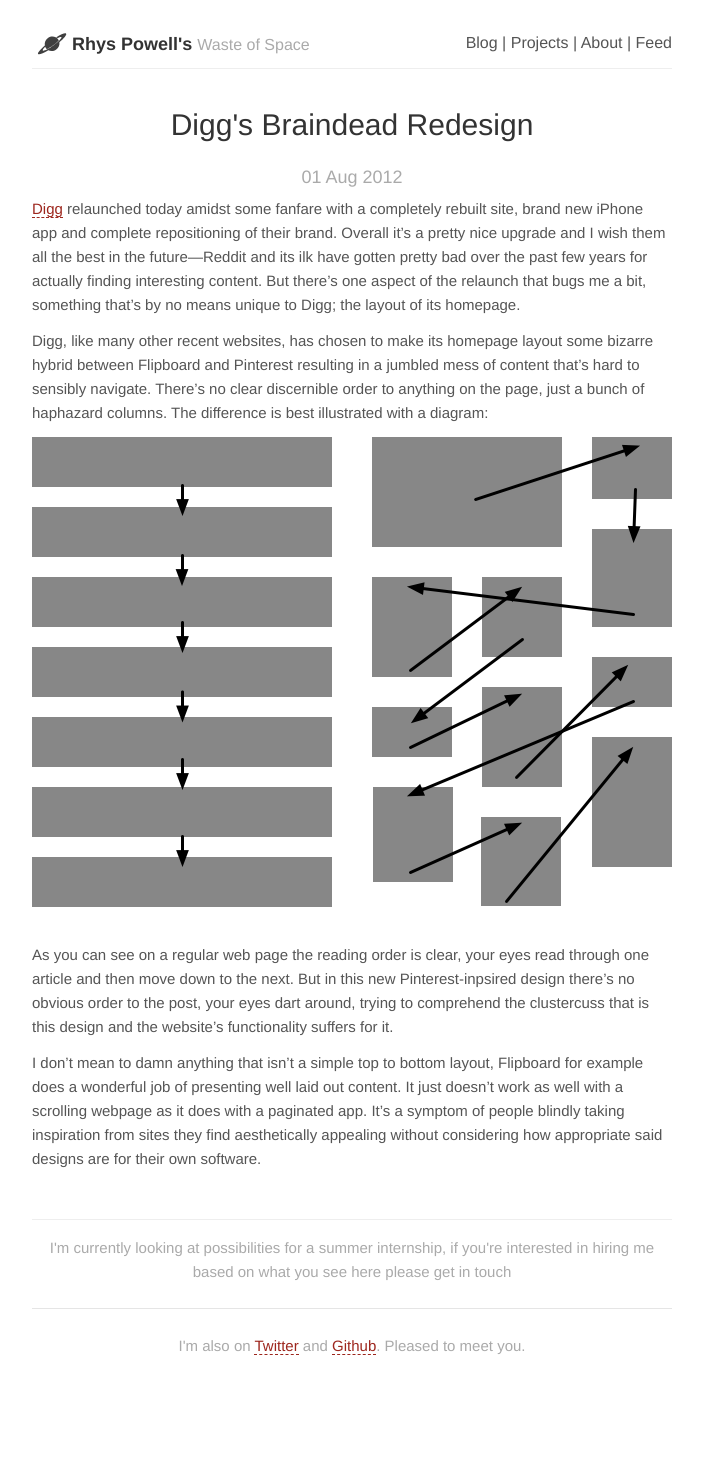
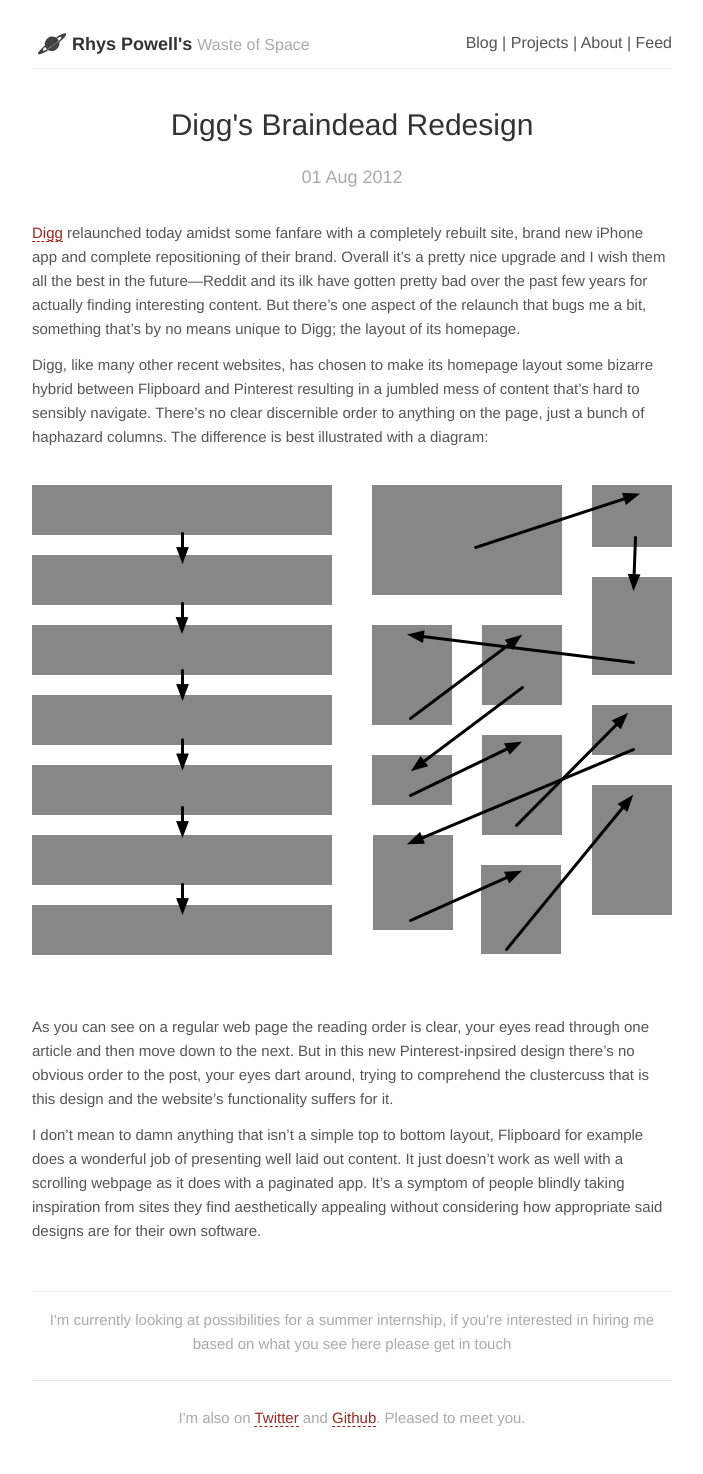
Before and after one commit to rpowelll/rpowelll.github.com, a Jekyll site: the page built from _posts/2012-08-01-diggs-braindead-redesign.md, in a window 1280 px wide. Shown: the whole page, without its empty margins (288-991 px from the left). Built offline with Jekyll 4.4.1, drawn with Linux system fonts in a browser that asks for light colours; Markdown is read by kramdown in place of the engine named in the settings; before the commit the page ends 1402 px from its top, so only the background shows below that.

Commit message:
Fixed some spacing issues

```diff
--- a/css/site.css
+++ b/css/site.css
@@ -444,13 +444,17 @@
 article.post {
   margin-bottom: 48px; }
   article.post header {
-    text-align: center; }
+    text-align: center;
+    margin-bottom: 24px; }
     article.post header a {
       border-bottom: none; }
       article.post header a:hover {
         border-bottom: 1px #9d261d solid; }
     article.post header .subtitle {
       color: #aaaaaa; }
+  article.post img {
+    margin-top: 24px;
+    margin-bottom: 24px; }
 
 body > #content > #projects h1 {
   margin-bottom: 1em;
--- a/css/site.sass
+++ b/css/site.sass
@@ -137,6 +137,7 @@
 
   header
     text-align: center
+    margin-bottom: $base-line-height
 
     a
       border-bottom: none
@@ -146,6 +147,10 @@
 
     .subtitle
       color: $light-text-colour
+
+  img
+    margin-top: $base-line-height
+    margin-bottom: $base-line-height
 
 // Projects page
 
```
